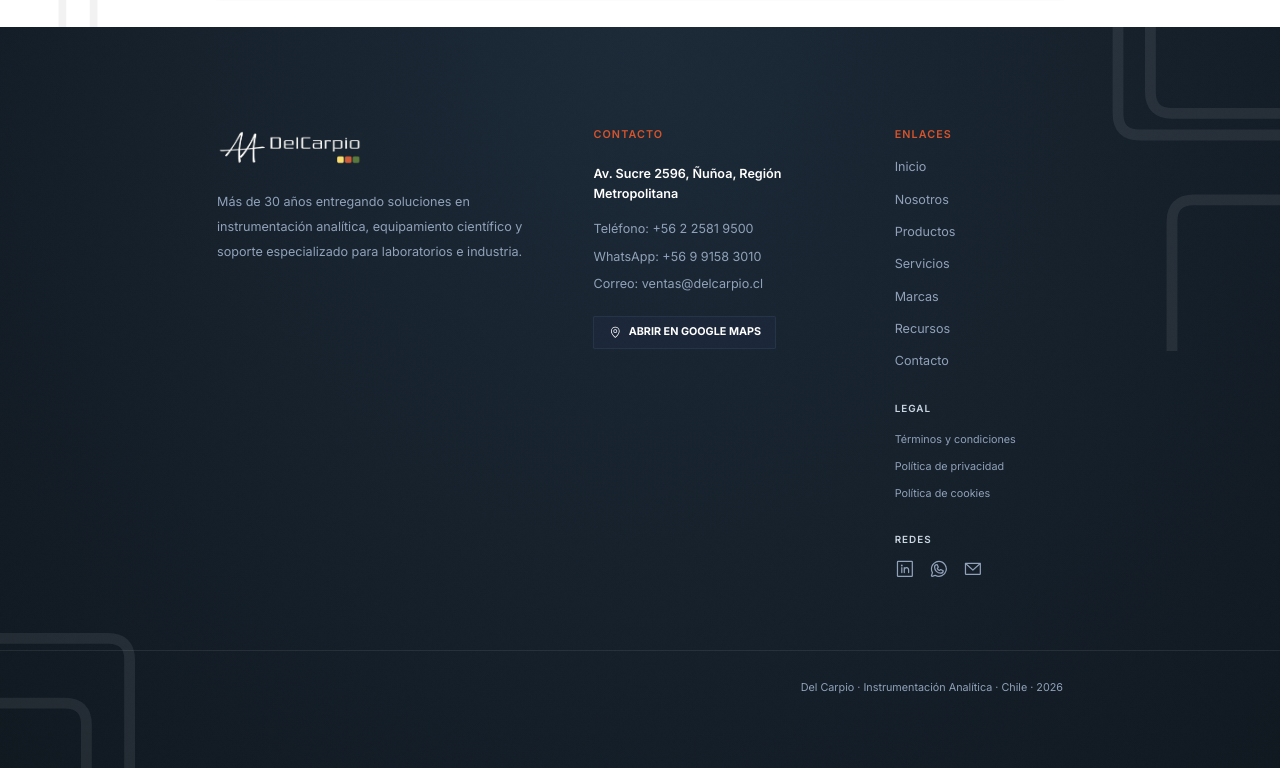
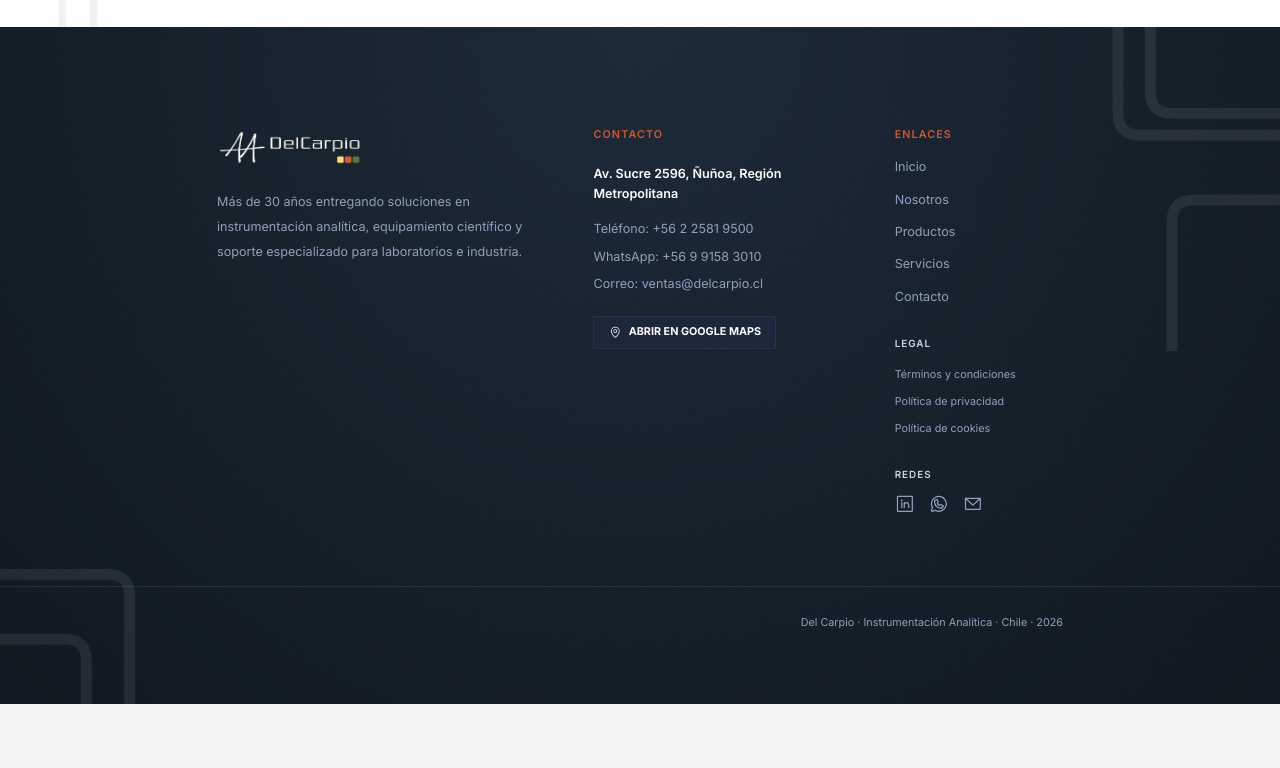
Before and after one commit to delcarpiohub/LandingPage, a Next.js app: page / in a window 1280 px wide. Shown: the part 5205-5973 px from the top of the page. After the commit the page ends 5909 px from the top, so only its background shows below. Built offline with nearby package versions, Linux system fonts and the light colour scheme.

Commit message:
Eliminar enlaces de Marcas y Recursos del pie de pagina

```diff
--- a/src/components/sections/footer.tsx
+++ b/src/components/sections/footer.tsx
@@ -122,8 +122,6 @@ export function Footer() {
               <FooterLink href="/#nosotros">Nosotros</FooterLink>
               <FooterLink href="/productos">Productos</FooterLink>
               <FooterLink href="/servicios">Servicios</FooterLink>
-              <FooterLink href="/#marcas">Marcas</FooterLink>
-              <FooterLink href="/contacto/tour-laboratorio">Recursos</FooterLink>
               <FooterLink href="/contacto">Contacto</FooterLink>
             </nav>
           </div>
```
